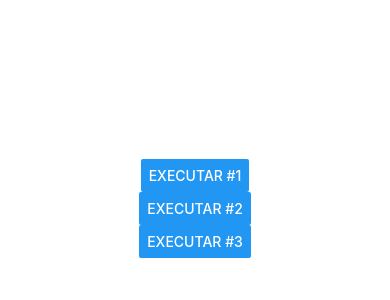
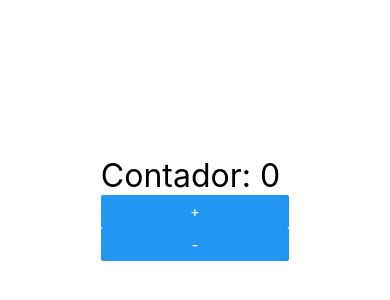
Before and after one commit to marcelodv/Curso-ReactNative, a React Native app: screen / in a window 390 px wide. Shown: the part 214-514 px from the top of the page. Built offline with nearby package versions, Linux system fonts and the light colour scheme.

Commit message:
Counter useState

```diff
--- a/src/App.js
+++ b/src/App.js
@@ -6,7 +6,8 @@ import { View, StatusBar, StyleSheet } from 'react-native';
 // import Oficial, { Comp1, Comp2 } from './components/Multi'
 // import MinMax from './components/MinMax'
 // import Aleatorio from './components/Aleatorio'
-import Buttons from './components/Button'
+// import Buttons from './components/Button'
+import Contador from './components/Contador'
 
 
 export default  () => {
@@ -24,8 +25,9 @@ export default  () => {
                     "Exemplo" -> Sting // {9} -> Numerico
                     <MinMax min={3} max="30" />
                     <Aleatorio min={1} max={10}/>
+                    <Buttons />
                 */}
-                <Buttons />
+                <Contador initial={0} step={10} />
             </View>
         </>
     );
--- a/src/components/Contador/index.js
+++ b/src/components/Contador/index.js
@@ -1,15 +1,24 @@
-import React from 'react';
-import { View, Text, Button, useState } from 'react-native';
+import React, { useState } from 'react';
+import { View, Text, Button } from 'react-native';
 import GlobalStyles from '../GlobalStyles'
 
-export default (props) => {
-    let numero = 0
+export default ({ initial, step }) => {
+    // const [valor, funçaoAlteraValor] = useState(valorInicial)
+    const [number, setNumber] =  useState(initial)
+
+    const inc = () => {
+        setNumber(number + step)
+    }
+
+    const dec = () => {
+        setNumber(number - step)
+    }
 
     return (
             <View>
-                <Text>Contador: 0</Text>
-                <Button title="+" />
-                <Button title="-" />
+                <Text style={GlobalStyles.txtH1}>Contador: {number} </Text>
+                <Button title="+" onPress={inc} />
+                <Button title="-" onPress={dec} />
             </View>
     )
 }
--- a/src/components/GlobalStyles.js
+++ b/src/components/GlobalStyles.js
@@ -12,5 +12,9 @@ export default StyleSheet.create({
     txtH3: {
         fontSize: 18,
         textAlign: 'center',
+    },
+    btn: {
+        marginTop: 10,
+        color:'red'
     }
 })
```
